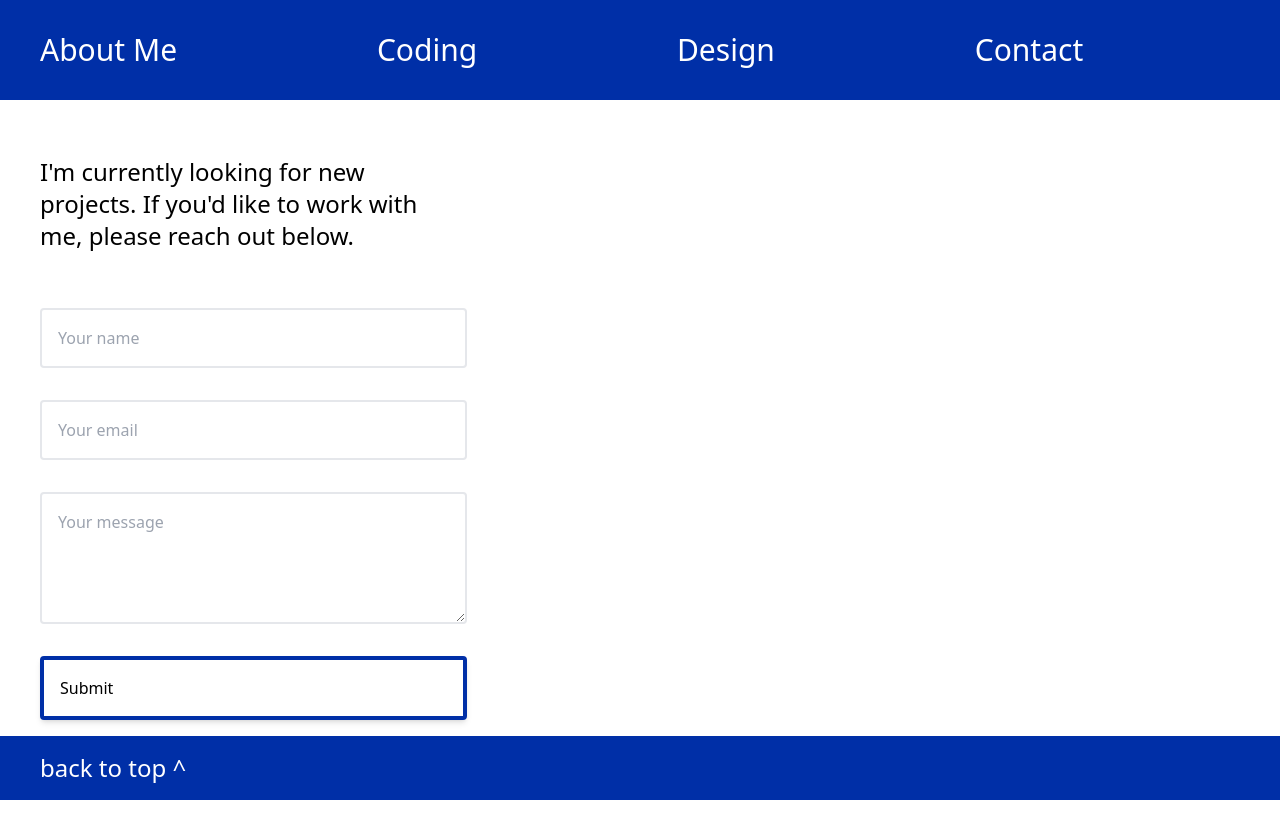
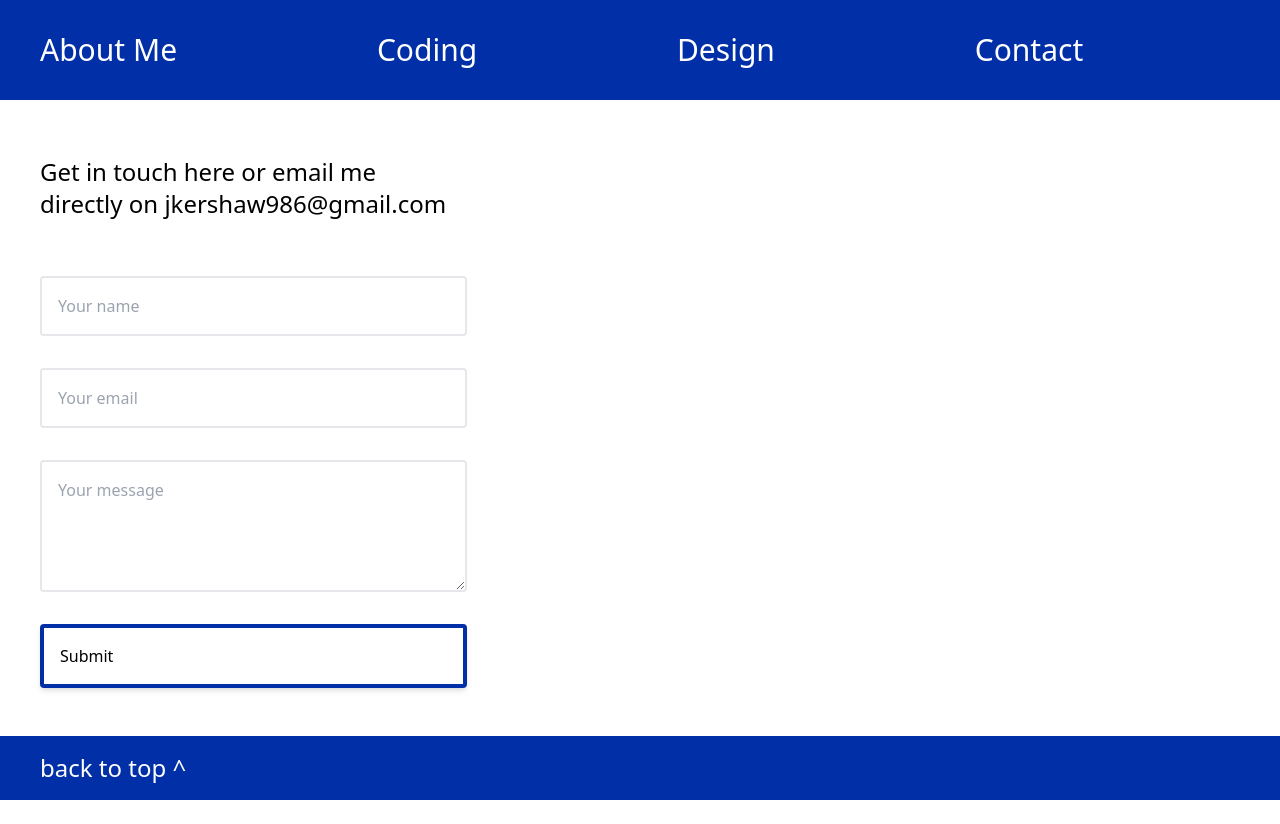
Before and after one commit to jackkershaw/portfolio, a React (Vite) app: page / in a window 1280 px wide. Both pictures are taken after a click on the element "Contact". After the commit the page ends 800 px from the top, so only its background shows below. Built offline with nearby package versions, Linux system fonts and the light colour scheme.

Commit message:
update contact form

```diff
--- a/src/contact.jsx
+++ b/src/contact.jsx
@@ -3,8 +3,14 @@ function Contact() {
     <div className="mb-10 pb-10">
       <div className="space-between mx-5 mb-10 flex flex-col pt-10">
         <p className="text-2xl  md:mx-5 md:py-4 lg:w-1/3">
-          I'm currently looking for new projects. If you'd like to work with me,
-          please reach out below.
+          Get in touch here or email me directly on{" "}
+          <a
+            href="mailto:jkershaw986@gmail.com"
+            target="_blank"
+            className="hover:underline"
+          >
+            jkershaw986@gmail.com
+          </a>
         </p>
       </div>
       <form
```
